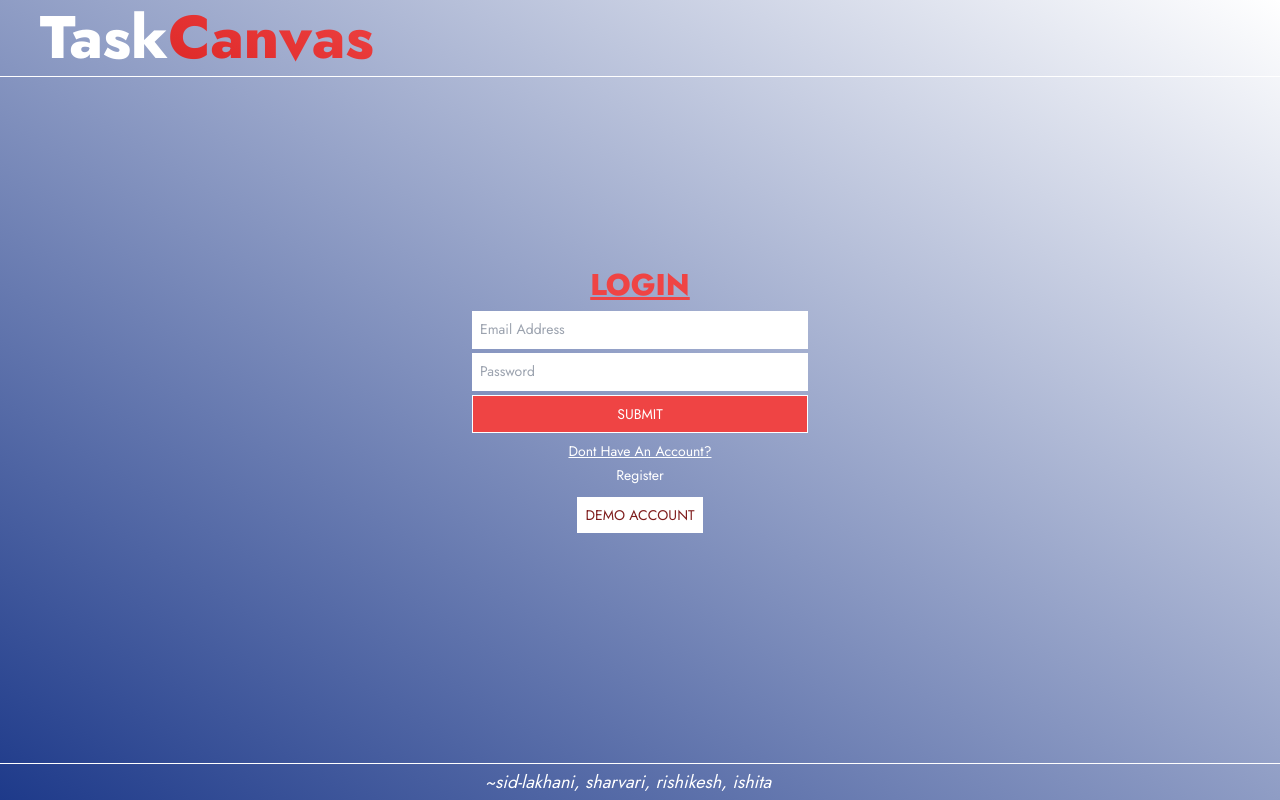
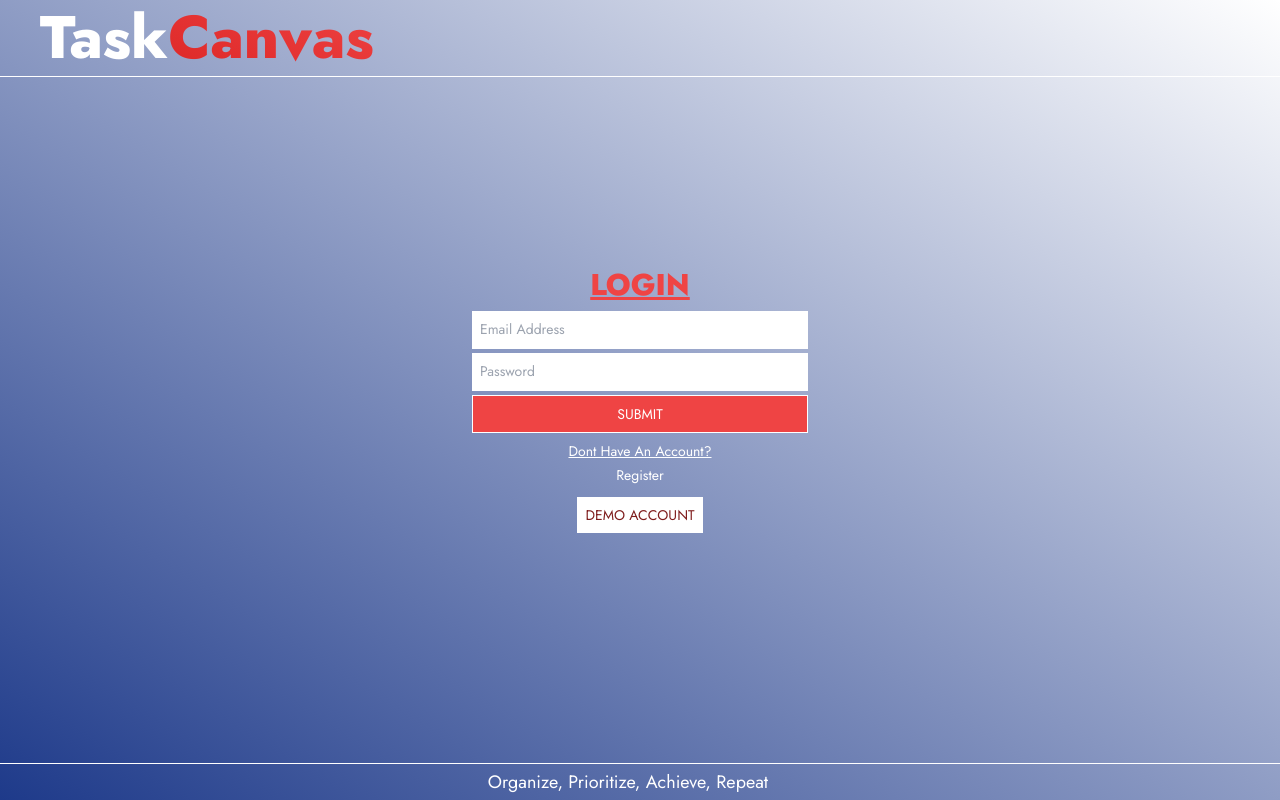
Before and after one commit to sid-lakhani/TaskCanvas-Hackathon, a Next.js app: page / in a window 1280 px wide. Built offline with nearby package versions, Linux system fonts and the light colour scheme; no server answers.

Commit message:
Update Footer.js

```diff
--- a/components/Footer.js
+++ b/components/Footer.js
@@ -3,9 +3,9 @@ import React from 'react'
 export default function Footer() {
     return (
         <div className='fixed bottom-0 w-full left-0 bg-inherit flex items-center justify-center p-1 border-t border-solid border-white'>
-            <h2 className='text-base sm:text-lg select-none px-2 sm:px-3'><span className='italic '>~sid-lakhani, sharvari, rishikesh, ishita</span></h2>
+            <h2 className='text-base sm:text-lg select-none px-2 sm:px-3'>Organize, Prioritize, Achieve, Repeat</h2>
             <a href='https://github.com/sid-lakhani/TaskCanvas-Hackathon'>
-                <i className="fa-brands fa-github text-lg sm:text-xl duration-300 hover:opacity-30 cursor-pointer px-2 sm:px-3"></i>
+                <i className="fa-brands fa-github text-lg sm:text-xl duration-300 hover:opacity-30 cursor-pointer px-2 sm:px-3 "></i>
             </a>
         </div>
     )
```
